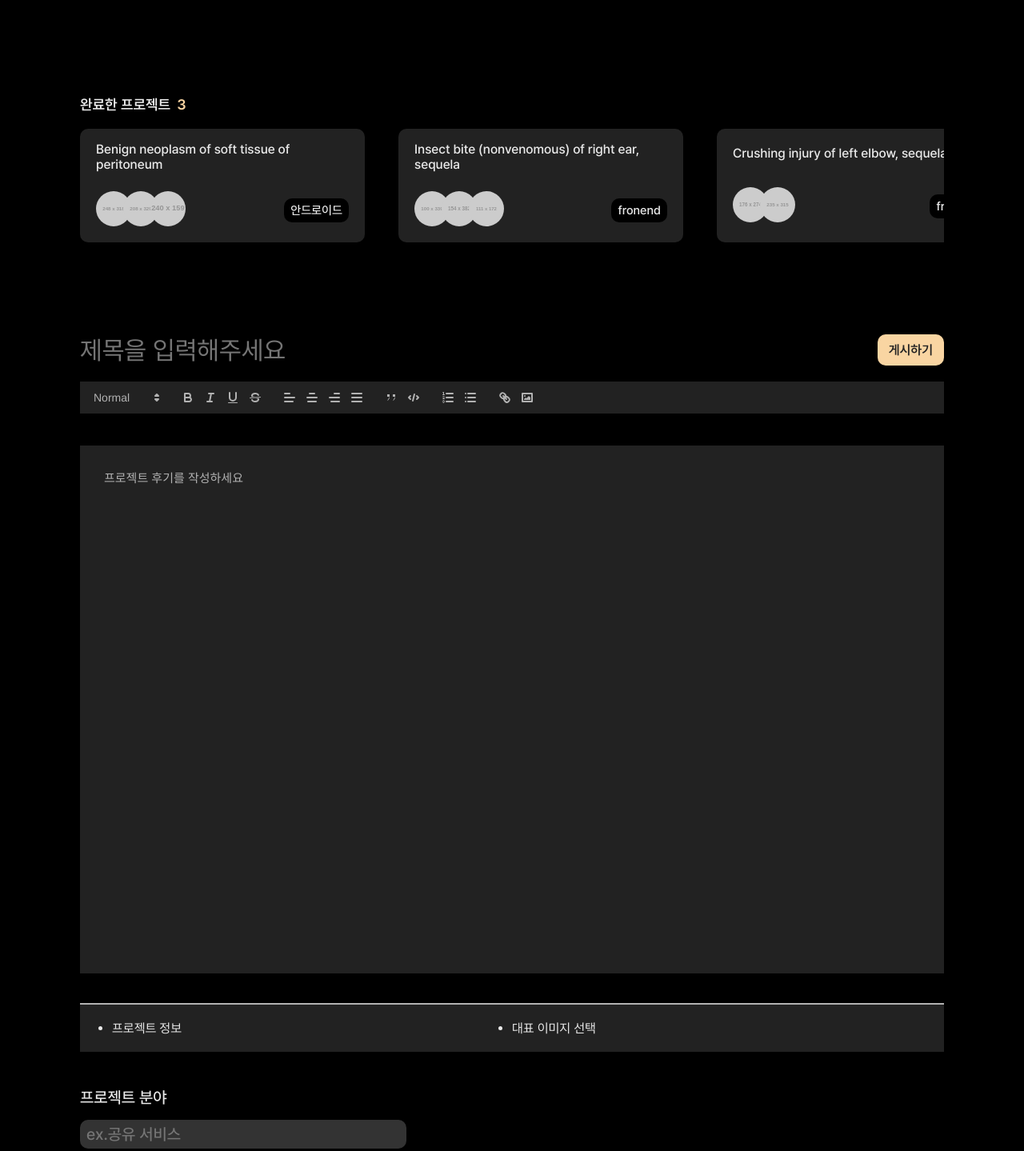
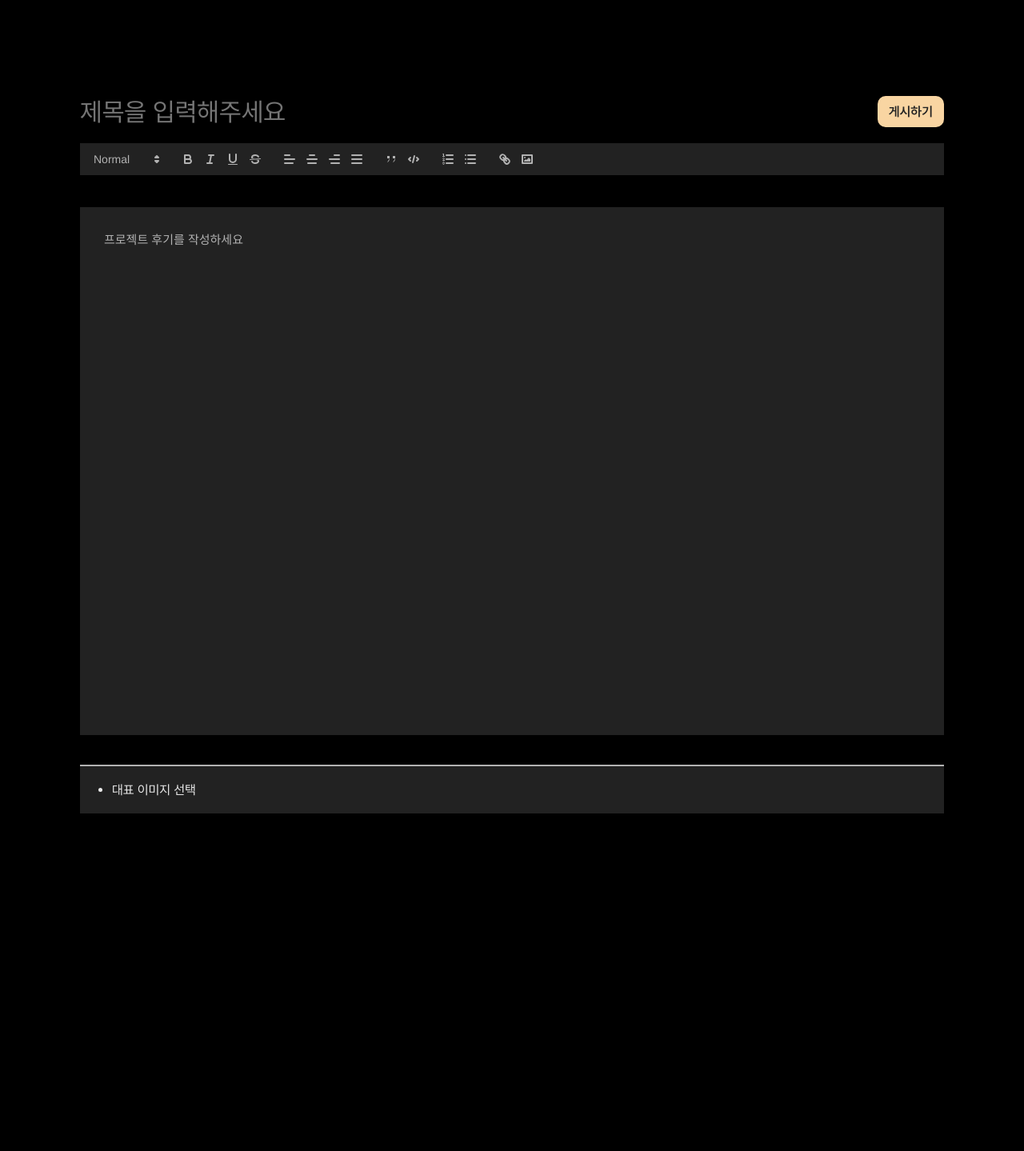
Before and after one commit to gnfnfnr/LetsGitIt, a React (Create React App) app in the folder src/main/resources/frontend/: page /board/community/create in a window 1280 px wide. Shown: the top 1439 px of the page at 80% size. After the commit the page ends 1092 px from the top, so only its background shows below. Built offline with nearby package versions, Linux system fonts and the light colour scheme.

Commit message:
feat: create a community and project post

```diff
--- a/src/main/resources/frontend/src/App.tsx
+++ b/src/main/resources/frontend/src/App.tsx
@@ -15,7 +15,8 @@ import TeamMatchingCreate from "./pages/TeamMatchingCreate";
 import Apply from "./pages/Apply";
 import TeamMatchingPost from "./pages/TeamMatchingPost";
 import BoardPost from "./pages/BoardPost";
-import BoardCreate from "./pages/board/BoardCreate";
+import ProjectPostCreate from "./pages/board/ProjectPostCreate";
+import CommunityPostCreate from "./pages/board/CommunityPostCreate";
 
 function App() {
   return (
@@ -41,8 +42,11 @@ function App() {
         <Route path="/TeamMatchingPost" element={<TeamMatchingPost />} />
         <Route path="/apply" element={<Apply />} />
         <Route path="/board" element={<BoardPost />} />
-        <Route path="/board/project/create" element={<BoardCreate />} />
-        <Route path="/board/community/create" element={<BoardCreate />} />
+        <Route path="/board/project/create" element={<ProjectPostCreate />} />
+        <Route
+          path="/board/community/create"
+          element={<CommunityPostCreate />}
+        />
       </Routes>
     </BrowserRouter>
   );
--- a/src/main/resources/frontend/src/pages/TeamMatchingCreate.tsx
+++ b/src/main/resources/frontend/src/pages/TeamMatchingCreate.tsx
@@ -35,10 +35,9 @@ const TitleContainer = styled.div`
 `;
 
 const EditorWrapper = styled.div`
-  display: flex;
   background-color: black;
   width: 1200px;
-  margin-bottom: 20px;
+  margin-top: 20px;
   justify-content: center;
 `;
 
@@ -52,6 +51,8 @@ const ProjectStatus = styled.div`
   font-size: 20px;
   font-weight: 550;
   width: 1200px;
+  box-sizing: border-box;
+
   p {
     width: 50%;
     color: var(--color-sub-1);
@@ -113,11 +114,11 @@ const TeamMatchingCreate = () => {
       <EditorWrapper>
         <Editor content={content} type="post" />
       </EditorWrapper>
-        <ProjectStatus>
-          <p>• 프로젝트 팀원구성</p>
-          <p>• 프로젝트 진행방식</p>
-        </ProjectStatus>
-        <Bottom>
+      <ProjectStatus>
+        <p>• 프로젝트 팀원구성</p>
+        <p>• 프로젝트 진행방식</p>
+      </ProjectStatus>
+      <Bottom>
         <ProjectStatusContainer>
           <TeamStatus />
           <ProjectRoadmap />
--- a/src/main/resources/frontend/src/pages/board/Board.tsx
+++ b/src/main/resources/frontend/src/pages/board/Board.tsx
@@ -35,11 +35,15 @@ const BoardSearch = styled.div`
 `;
 
 export default function Board() {
-  const [field, setField] = useState<"project" | "community">("project");
+  const [field, setField] = useState<0 | 1>(0);
+  const [data, setData] = useState(postData);
+  // const [name, setName] = useState("프로젝트");
+  const navigate = useNavigate();
 
-  const [data, setData] = useState(postData);
-  const [name, setName] = useState("프로젝트");
-  const navigate = useNavigate();
+  const select = [
+    { name: "프로젝트", url: "/board/project/create" },
+    { name: "커뮤니티", url: "/board/community/create" },
+  ];
   return (
     <>
       <BoardHeader>
@@ -51,7 +55,7 @@ export default function Board() {
             })}
             onClick={() => {
               setData(postData);
-              setName("프로젝트");
+              setField(0);
             }}
           >
             프로젝트
@@ -63,7 +67,7 @@ export default function Board() {
             })}
             onClick={() => {
               setData(postData);
-              setName("커뮤니티");
+              setField(1);
             }}
           >
             커뮤니티
@@ -71,14 +75,14 @@ export default function Board() {
         </HeaderLink>
         <HeaderButton
           text="게시글 작성하기"
-          onClick={() => navigate("/board/project/create")}
+          onClick={() => navigate(select[field].url)}
         />
       </BoardHeader>
       <BoardSearch>
         <Search />
       </BoardSearch>
-      <HotPost data={data} name={name} />
-      <AllPost data={data} name={name} />
+      <HotPost data={data} name={select[field].name} />
+      <AllPost data={data} name={select[field].name} />
     </>
   );
 }
--- /dev/null
+++ b/src/main/resources/frontend/src/pages/board/CommunityPostCreate.tsx
@@ -0,0 +1,104 @@
+import React, { useState } from "react";
+import Editor from "../../components/Editor";
+import styled from "styled-components";
+
+const CreateBox = styled.div`
+  max-width: 1080px;
+  margin: 120px auto 0;
+  padding: 0 24px;
+`;
+
+const InputTitle = styled.input`
+  all: unset;
+  color: var(--color-sub-1);
+  font-size: 32px;
+  width: calc(100% - 150px);
+
+  @media (max-width: 400px) {
+    width: 100%;
+  }
+`;
+
+const CreateInfo = styled.ul`
+  width: 100%;
+  border-top: 2px solid var(--color-sub-3);
+  background: var(--color-sub-2);
+  color: var(--color-sub-1);
+  padding: 20px 40px;
+  box-sizing: border-box;
+  border-top: 2px solid var(--color-sub-3);
+  margin: 37px 0 0;
+  display: flex;
+
+  & > li {
+    width: 50%;
+  }
+`;
+
+const CreateBtn = styled.button`
+  all: unset;
+  background: var(--color-main-4);
+  color: var(--color-sub-2);
+  border-radius: 10px;
+  padding: 10px 14px;
+  font-weight: 600;
+  @media (max-width: 400px) {
+    align-self: flex-end;
+    width: 100%;
+    box-sizing: border-box;
+    text-align: center;
+    margin-bottom: 24px;
+  }
+`;
+
+const CreateTitle = styled.div`
+  display: flex;
+  align-items: center;
+  justify-content: space-between;
+  gap: 20px;
+  margin-bottom: 20px;
+  @media (max-width: 400px) {
+    flex-direction: column;
+  }
+`;
+
+const CreateInfoList = styled.ul`
+  font-weight: 500;
+  font-size: 20px;
+  color: var(--color-sub-1);
+  list-style: none;
+  padding: 0;
+  margin: 45px 0 0;
+`;
+
+const InfoInputItem = styled.li`
+  display: flex;
+  flex-direction: column;
+  gap: 16px;
+  margin-bottom: 30px;
+
+  & > input {
+    background: var(--color-sub-4);
+    border-radius: 10px;
+    padding: 6px 8px;
+    width: min-content;
+  }
+`;
+
+export default function CommunityPostCreate() {
+  return (
+    <CreateBox>
+      <CreateTitle>
+        <InputTitle placeholder="제목을 입력해주세요" />
+        <CreateBtn>게시하기</CreateBtn>
+      </CreateTitle>
+      <Editor content="프로젝트 후기를 작성하세요" type="post" />
+      <CreateInfo>
+        <li>대표 이미지 선택</li>
+      </CreateInfo>
+      <CreateInfoList>
+        <InfoInputItem></InfoInputItem>
+      </CreateInfoList>
+    </CreateBox>
+  );
+}
--- a/src/main/resources/frontend/src/pages/board/HotPost.tsx
+++ b/src/main/resources/frontend/src/pages/board/HotPost.tsx
@@ -7,6 +7,7 @@ import { ReactComponent as RightArrow } from "../../styles/icon/RightArrow.svg";
 const BoardTitle = styled.h2`
   font-weight: 600;
   font-size: 40px;
+  margin: 0;
   &>span: first-child {
     color: var(--color-main-4);
     text-transform: uppercase;
@@ -19,7 +20,7 @@ const BoardTitle = styled.h2`
 
 const HotBoardBox = styled.section`
   background: var(--color-sub-2);
-  padding: 69px 0;
+  padding: 69px 20px;
 `;
 
 const PostBox = styled.div`
@@ -27,6 +28,11 @@ const PostBox = styled.div`
   width: 100%;
   max-width: var(--width-max);
   gap: 40px;
+  justify-content: space-around;
+
+  @media (max-width: 520px) {
+    width: 80%;
+  }
 `;
 
 const BoardSlider = styled.div`
@@ -37,7 +43,15 @@ const BoardSlider = styled.div`
 
 const HotBoardHeader = styled.div`
   max-width: var(--width-max);
-  margin: 0 auto;
+  margin: 0px auto 24px;
+  display: flex;
+  justify-content: space-between;
+`;
+
+const PostNumber = styled.div`
+  font-size: 14px;
+  color: var(--color-sub-1);
+  align-self: end;
 `;
 
 interface PostItemInfo {
@@ -60,20 +74,47 @@ interface AllPostInfo {
 }
 
 export default function HotPost({ data, name }: AllPostInfo) {
+  const [postNumber, setPostNumber] = useState(3);
   const [hotData, setHotData] = useState<PostItemInfo[][] | null>(null);
   const [slide, setSlide] = useState(0);
+  const [windowWidth, setWindowWidth] = useState(0);
 
   useEffect(() => {
     const divide: PostItemInfo[][] = Array.from(
-      { length: Math.ceil(data.length / 3) },
+      { length: Math.ceil(data.length / postNumber) },
       () => []
     );
 
     data.map((content, index) =>
-      divide[Math.ceil((index + 1) / 3) - 1].push(content)
+      divide[Math.ceil((index + 1) / postNumber) - 1].push(content)
     );
     setHotData(divide);
-  }, [data]);
+  }, [data, postNumber]);
+
+  const handleResize = () => {
+    setWindowWidth(window.innerWidth);
+  };
+
+  useEffect(() => {
+    window.addEventListener("resize", handleResize);
+    return () => window.removeEventListener("resize", handleResize);
+  }, []);
+
+  useEffect(() => {
+    if (window.innerWidth > 1285) {
+      console.log(window.innerWidth);
+      setPostNumber(3);
+    }
+    if (window.innerWidth < 1280) {
+      console.log(window.innerWidth);
+      setPostNumber(2);
+    }
+
+    if (window.innerWidth < 960) {
+      console.log(window.innerWidth);
+      setPostNumber(1);
+    }
+  }, [windowWidth]);
 
   return (
     <HotBoardBox>
@@ -81,8 +122,10 @@ export default function HotPost({ data, name }: AllPostInfo) {
         <BoardTitle>
           <span>hot</span> <span>{name}</span>
         </BoardTitle>
+        <PostNumber>
+          {slide + 1} / {hotData?.length}
+        </PostNumber>
       </HotBoardHeader>
-
       <BoardSlider>
         <LeftArrow
           onClick={() =>
@@ -102,7 +145,7 @@ export default function HotPost({ data, name }: AllPostInfo) {
             hotData[slide].map((item, index) => {
               return <PostItem {...item} />;
             })}
-        </PostBox>
+        </PostBox>{" "}
         <RightArrow
           onClick={() =>
             setSlide(
--- a/src/main/resources/frontend/src/pages/board/BoardCreate.tsx
+++ b/src/main/resources/frontend/src/pages/board/ProjectPostCreate.tsx
@@ -1,4 +1,4 @@
-import React from "react";
+import React, { useState } from "react";
 import Editor from "../../components/Editor";
 import styled from "styled-components";
 import projectData from "../../resource/projectData.json";
@@ -116,11 +116,15 @@ const CompletedTeam = styled.div`
   align-items: center;
 `;
 
-const CompletedItem = styled.div`
-  background: var(--color-sub-2);
+const CompletedItem = styled.div<{ current: number; selected: number }>`
+  background: var(
+    --color-${({ current, selected }) => (current === selected ? "main-4" : "sub-2")}
+  );
   border-radius: 10px;
   padding: 16px 20px;
-  color: var(--color-sub-1);
+  color: var(
+    --color-${({ current, selected }) => (current === selected ? "sub-2" : "sub-1")}
+  );
   display: flex;
   flex-direction: column;
   gap: 24px;
@@ -164,17 +168,23 @@ const CompletedTitle = styled.div`
   }
 `;
 
-export default function BoardCreate() {
+export default function ProjectCreate() {
+  const [selected, setSelected] = useState(0);
   return (
     <BoardCreateBox>
       <div>
         <CompletedTitle>
           <span>완료한 프로젝트</span>
-          <span>3</span>
+          <span>{projectData.length}</span>
         </CompletedTitle>
         <BoardCreateCompleted>
           {projectData.map(({ id, title, team, part }) => (
-            <CompletedItem key={id}>
+            <CompletedItem
+              key={id}
+              onClick={() => setSelected(selected === id ? 0 : id)}
+              current={id}
+              selected={selected}
+            >
               <p>{title}</p>
               <CompletedTeam>
                 <div>
@@ -193,6 +203,8 @@ export default function BoardCreate() {
         <CreateBtn>게시하기</CreateBtn>
       </BoardCreateTitle>
       <Editor content="프로젝트 후기를 작성하세요" type="post" />
+      {selected && (
+        <>
           <BoardCreateInfo>
             <li>프로젝트 정보</li>
             <li>대표 이미지 선택</li>
@@ -218,6 +230,8 @@ export default function BoardCreate() {
               <input placeholder="JAVA" />
             </InfoInputItem>
           </BoardCreateInfoList>
+        </>
+      )}
     </BoardCreateBox>
   );
 }
```
Lines whose indentation alone changed are shown as unchanged.
